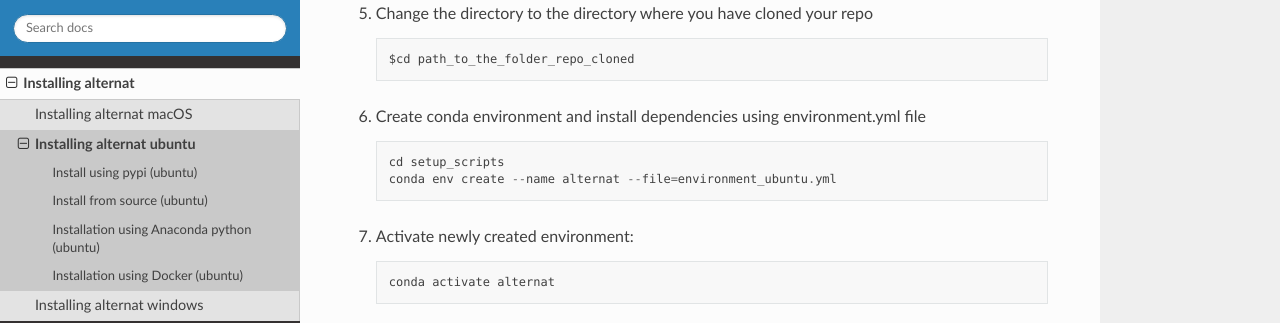
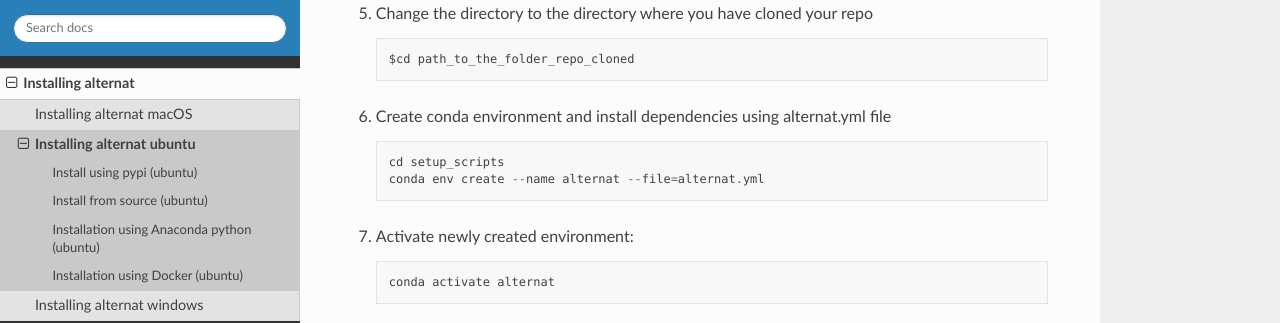
Before and after one commit to keplerlab/alternat, a Sphinx documentation site: the page built from docs/source/installation/installing_alternat_ubuntu.rst, in a window 1280 px wide and 900 px high, scrolled down 1252 px. Shown: the part 151-474 px from the top of the window. Built offline with Sphinx 7.4.7 and the Read the Docs theme 2.0.0, drawn with Linux system fonts in a browser that asks for light colours.

Commit message:
updated installation guide to use new alternat.yml file

```diff
--- a/docs/source/installation/installing_alternat_macos.rst
+++ b/docs/source/installation/installing_alternat_macos.rst
@@ -62,10 +62,10 @@ Installation using Anaconda python (macOS)
 
 
 6. Create conda environment and install dependencies using
-   environment.yml file ::
+   alternat.yml file ::
 
     cd setup_scripts
-    conda env create --name alternat --file=environment.yml
+    conda env create --name alternat --file=alternat.yml
 
 7. Activate newly created environment::
 
--- a/docs/source/installation/installing_alternat_ubuntu.rst
+++ b/docs/source/installation/installing_alternat_ubuntu.rst
@@ -67,10 +67,10 @@ Installation using Anaconda python (ubuntu)
 
 
 6. Create conda environment and install dependencies using
-   environment.yml file ::
+   alternat.yml file ::
 
     cd setup_scripts
-    conda env create --name alternat --file=environment_ubuntu.yml
+    conda env create --name alternat --file=alternat.yml
 
 7. Activate newly created environment::
 
```
